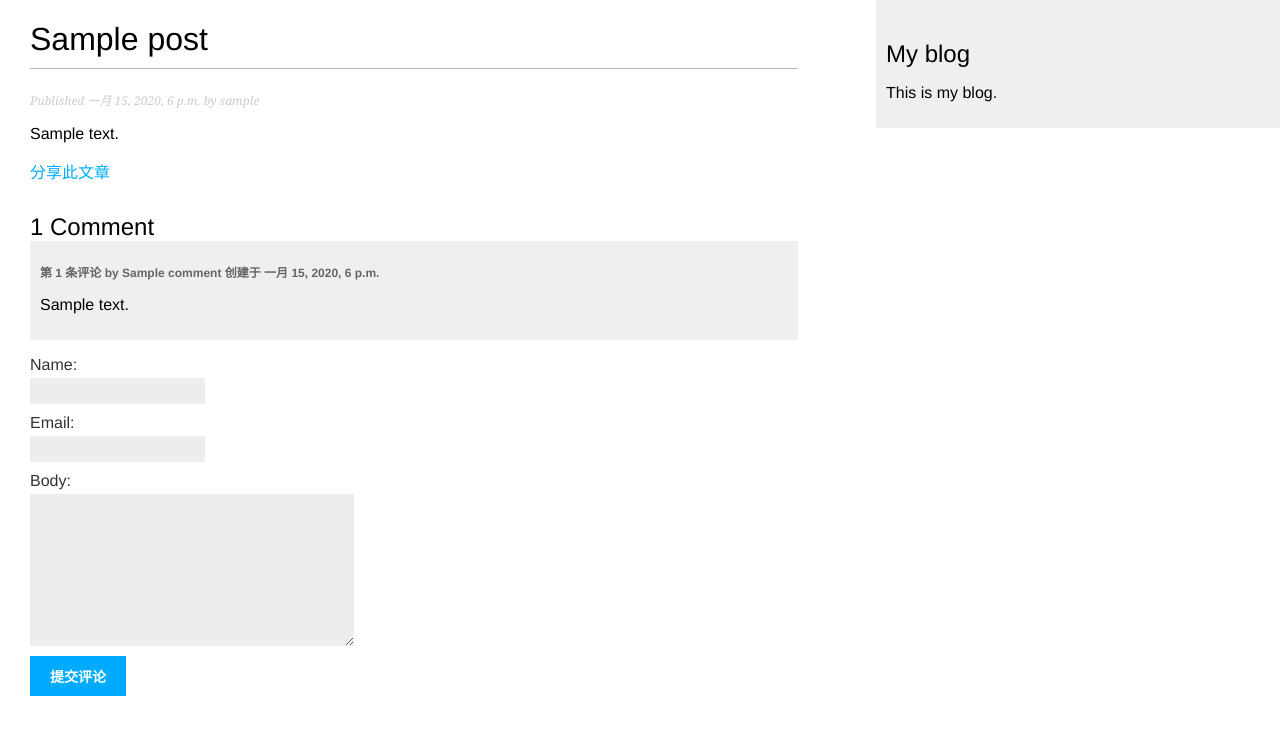
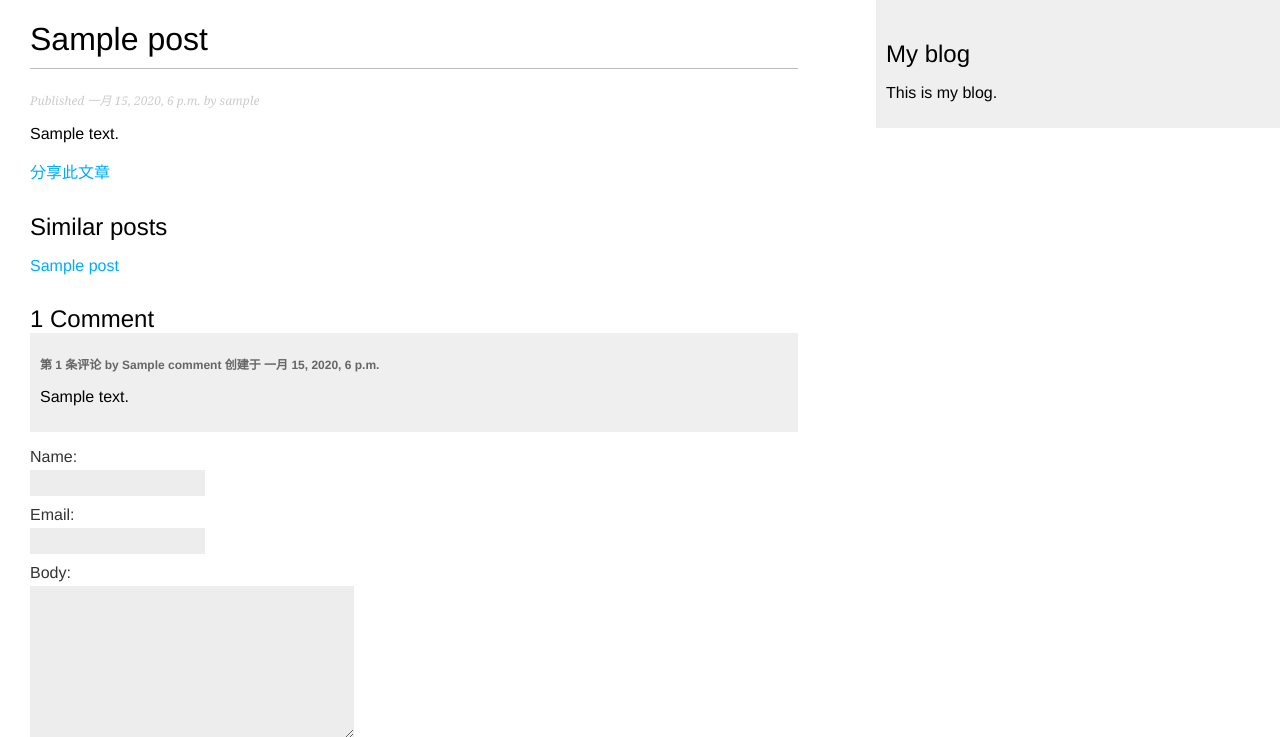
Before and after one commit to xia0sheng/DjangoByExample, a Django app: template blog/templates/blog/post/detail.html in a window 1280 px wide. Shown: the top 737 px of the page. Run offline with Django 3.2, Linux system fonts and the light colour scheme; tables that the repository leaves empty hold one stand-in row (values such as "Sample post"); the template is opened without the code that fills it: values that come from a table or form of the project are taken from there, most other values are stand-ins (such as "Sample title", 1, 10 or a date in 2020).

Commit message:
增加推荐功能 第二章内容结束

```diff
--- a/blog/templates/blog/post/detail.html
+++ b/blog/templates/blog/post/detail.html
@@ -13,6 +13,15 @@
             分享此文章
         </a>
     </p>
+
+    <h2>Similar posts</h2>
+    {% for post in similar_posts %}
+        <p>
+            <a href="{{ post.get_absolute_url }}">{{ post.title }}</a>
+        </p>
+    {% empty %}
+        There are no similar posts yet.
+    {% endfor %}
 
     {% with comments.count as total_comments %}
         <h2>
```
Also changed, not shown: blog/views.py (+9 -1 lines).
